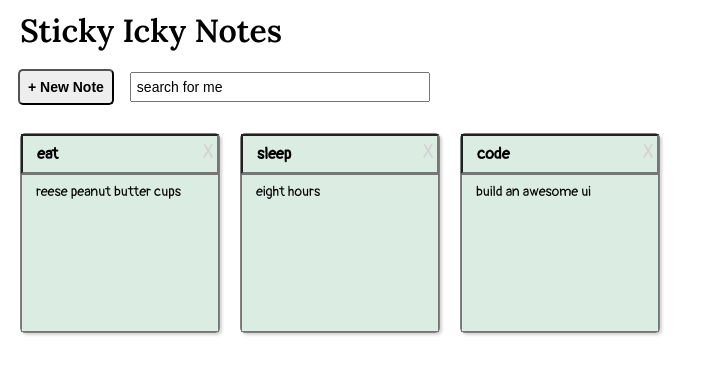
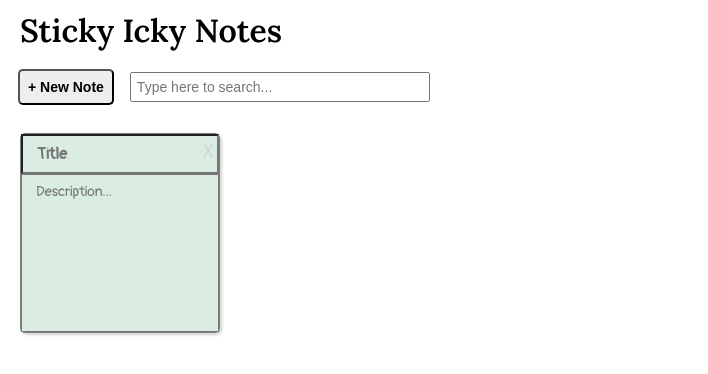
Before and after one commit to ryanjeffrey/react-greenfield-sticky-note-project, a React (Create React App) app: page / in a window 1280 px wide. Shown: the top 374 px of the page, without its empty margins (0-708 px from the left). Built offline with nearby package versions, Linux system fonts and the light colour scheme; a web font is replaced by a local one.

Commit message:
Added functionality to "+ New Note" button

```diff
--- a/src/App.js
+++ b/src/App.js
@@ -9,30 +9,28 @@
   state = {
     notes: [
       {
-        id: 0,
-        title: "eat",
-        description: "reese peanut butter cups",
-        doesMatchSearch: true
-      },
-      {
-        id: 1,
-        title: "sleep",
-        description: "eight hours",
-        doesMatchSearch: true
-      },
-      {
-        id: 2,
-        title: "code",
-        description: "build an awesome ui",
+        id: Date.now(),
+        title: "",
+        description: "",
         doesMatchSearch: true
       }
     ],
-    searchText: "search for me"
+    searchText: ""
+  };
+  addNote = () => {
+    var newNote = {
+      id: Date.now(),
+      title: "",
+      description: "",
+      doesMatchSearch: true
+    };
+    var newNotes = [newNote, ...this.state.notes];
+    this.setState({ notes: newNotes });
   };
   render() {
     return (
       <div>
-        <Header searchText={this.state.searchText} />
+        <Header searchText={this.state.searchText} addNote={this.addNote} />
         <NotesList notes={this.state.notes} />
       </div>
     );
--- a/src/Header.js
+++ b/src/Header.js
@@ -4,7 +4,9 @@
   <header className="app-header">
     <h1 className="app-header__title">Sticky Icky Notes</h1>
     <aside className="app-header__controls">
-      <button className="add-new">+ New Note</button>
+      <button className="add-new" onClick={props.addNote}>
+        + New Note
+      </button>
       <input
         type="text"
         placeholder="Type here to search..."
```
